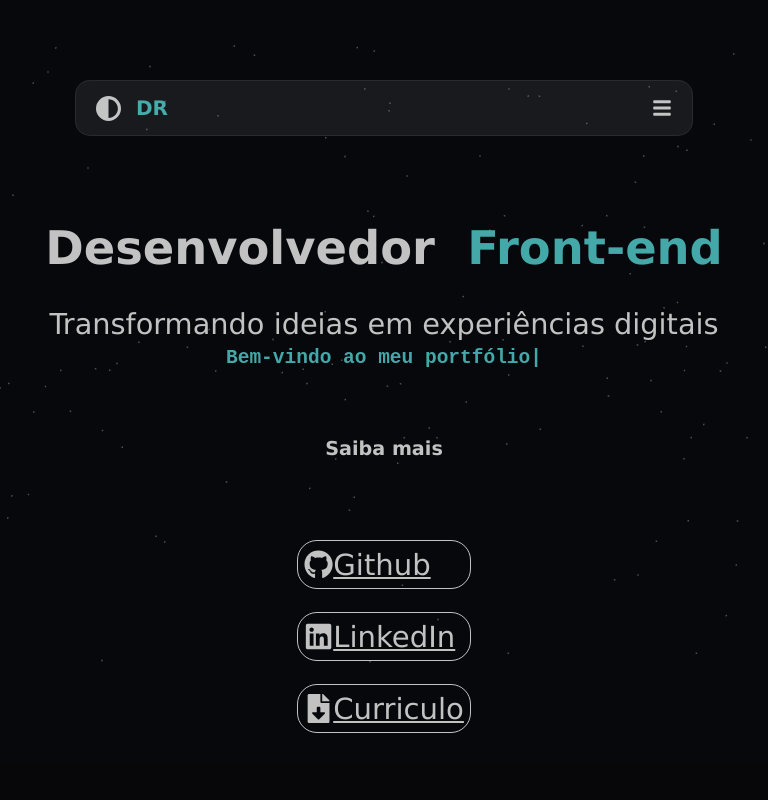
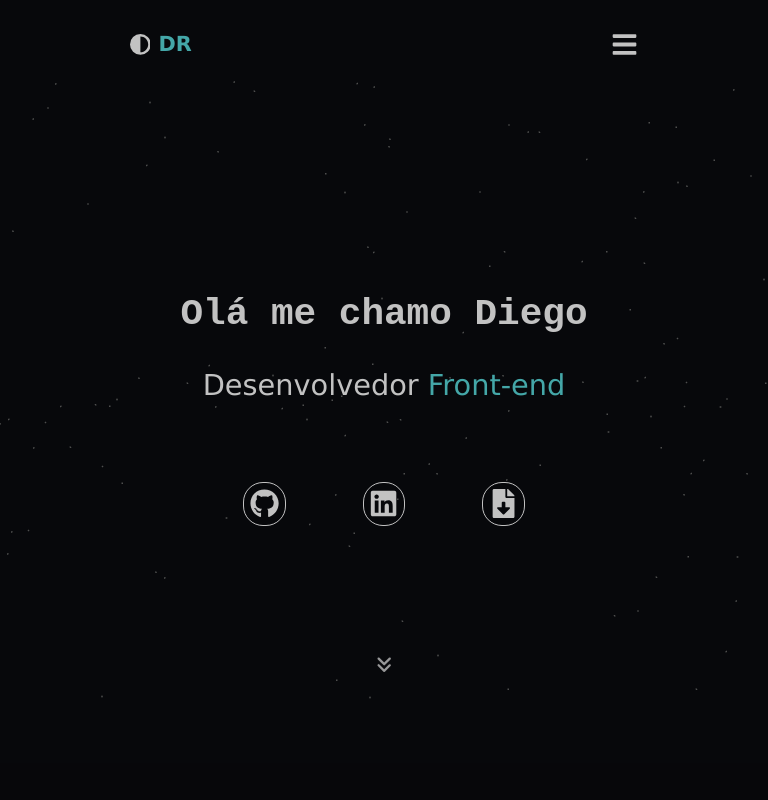
Before and after one commit to diegoramosds/projeto-portfolio, a React (Vite) app in the folder projeto-portfolio/: page / in a window 768 px wide. Shown: the top 800 px of the page. Built offline with nearby package versions, Linux system fonts and the light colour scheme.

Commit message:
Finalizando projeto

```diff
--- a/projeto-portfolio/src/Components/Footer/Footer.jsx
+++ b/projeto-portfolio/src/Components/Footer/Footer.jsx
@@ -1,6 +1,6 @@
 import './Footer.css';
 
-import { FaGithub, FaLinkedin, FaInstagram } from 'react-icons/fa';
+import { FaGithub, FaLinkedin } from 'react-icons/fa';
 import { MdEmail } from 'react-icons/md';
 
 
@@ -24,11 +24,6 @@ const Footer = () => {
             target="_blank" rel="noopener noreferrer"
             aria-label="Mande um email">
               <MdEmail/></a>
-
-              <a href="https://www.instagram.com/_diegoo_66/"
-              target="_blank" rel="noopener noreferrer"
-               aria-label="Visite meu Instagram">
-                <FaInstagram/></a>
       </div>
          <h3>Portfólio Dev!</h3>
          <p>Diego Ramos &copy; 2024</p>
--- a/projeto-portfolio/src/Components/NavBar/NavBar.css
+++ b/projeto-portfolio/src/Components/NavBar/NavBar.css
@@ -4,19 +4,33 @@ height: 0;
 z-index: 2;
 }
 .header-background {
-  width: 50%;
+  width: 100%;
   height: 0;
   display: flex;
+  gap: 100px;
   align-items: center;
-  justify-content: space-between;
+  justify-content: space-evenly;
   position: relative;
   top: 2em;
   height: 50px;
-  border: 1px solid #e4e4e415;
-  background-color: #e4e4e415;
   margin: 0 auto;
-  border-radius: 15px;
-  padding: 2px 20px;
+}
+.darkmode-container {
+  display: flex;
+  align-items: center;
+  gap: 8px;
+}
+.contact a{
+color: #e2e2e2da;
+font-weight: bolder;
+border: 2px solid;
+border-radius: 20px;
+padding: 5px 13px ;
+cursor: pointer;
+}
+.contact a:hover {
+color: #51c9cbd2;
+border: 2px solid #51c9cbd2;
 }
 .header-background p, .header-background svg{
 display: flex;
@@ -32,53 +46,15 @@ cursor: pointer;
 .header-background svg:hover{
   color: #51c9cbd2;
 }
-
-
 nav {
   display: flex;
+  margin-left: 5.6em;
   gap: 60px;
+  font-size: 1.1em;
 }
-
 .hamburger {
-  display:flex;
-  align-items: center;
-  z-index: 2;
-  cursor: pointer;
-  transition: transform 0.3s ease, scale 0.3s ease;
+  display:none;
 }
-.hamburger p {
-  font-size: .6em;
-}
-
-.overlay {
-  position: fixed;
-  left: -100%;
-  top: 0;
-  width: 100%;
-  height: 100%;
-  background: #0f0f13;
-  z-index: 1;
-  opacity: 0;
-  visibility: hidden;
-  transition: left 0.2s ease, opacity 0.3s ease, visibility 0s 0.3s;
-}
-
-.overlay.open {
-  left: 0;
-  opacity: 1;
-  visibility: visible;
-  transition: left 0.2s ease, opacity 0.3s ease;
-}
-
-
-.nav-menu.open {
-  display: flex;
-  flex-direction: column;
-  justify-content: center;
-  align-items: center;
-  padding-top: 8em;
-}
-
 .custom-link{
   margin: 10px;
   font-size: 1.1em;
@@ -87,7 +63,9 @@ nav {
   color:#e2e2e2da;
   position: relative;
 }
-
+.mobile-contact {
+  display: none;
+}
 .skill::after,
 .project::after,
 .cont::after {
@@ -107,31 +85,33 @@ nav {
   color:#51c9cbd2;
   font-weight: 600;
 }
-
 .skill:hover::after {
   width: 70px;
   height: 3px;
   left: 1px;
   right: auto;
 }
-
 .project:hover::after {
   width: 50px;
   height: 3px;
   left: 1px;
   right: auto;
 }
-
 .cont:hover::after {
-  width: 50px;
+  width: 35px;
   height: 3px;
   left: 1px;
   right: auto;
 }
-
-
 @media screen and (max-width: 766px) {
-
+  .contact {
+    display: none;
+  }
+  nav {
+    display: flex;
+    margin-left: 0;
+    gap: 50px;
+  }
   .custom-link{
   font-size: 1em;
   }
@@ -146,10 +126,9 @@ nav {
   }
 
   .header-background {
-    top: 3em;
-    width: 85%;
+    gap: 210px;
+    top: 1em;
   }
-
   @media (orientation: landscape)  {
     .nav-menu.open {
       padding-top: 4em;
@@ -165,31 +144,114 @@ nav {
 }
 
 @media screen and (min-width: 767px) and (max-width: 1250px) {
-
+  nav {
+    display: flex;
+    margin-left: 0;
+    gap: 80px;
+  }
   .custom-link{
-    margin: 1.3em;
-    font-size: 1em;
+    margin: 0;
+    font-size: 1.4em;
+  }
+  .header-background {
+    top: 1.2em;
+    gap: 290px;
   }
 
-  .header-background {
-    top: 5em;
-    width: 75%;
+  @media (orientation: landscape)  {
+    nav {
+    margin-left: 0;
+    }
+    .header-background {
+      top: 1.2em;
+      gap: 290px;
+    }
+  }
+}
+
+@media screen and (max-width: 1250px) {
+  .contact {
+    display: none;
+  }
+  .hamburger {
+    display:flex;
+    align-items: center;
+    z-index: 3;
+    font-size: 1.3em;
+    cursor: pointer;
+    transition: transform 0.3s ease, scale 0.3s ease;
+  }
+  .close-modal {
+    display: flex;
+    justify-content: flex-end;
+    padding: 1em;
+  }
+  .hamburger p {
+    font-size: .6em;
+  }
+  .header-background p, .header-background svg{
+    font-size: 1.3em;
+    }
+  .overlay {
+    position: fixed;
+    left: -100%;
+    top: 0;
+    width: 70%;
+    height: 100%;
+    background: #0f0f13;
+    z-index: 1;
+    opacity: 0;
+    visibility: hidden;
+    transition: left 0.2s ease, opacity 0.3s ease, visibility 0.3s 0.3s;
+  }
+.overlay.open {
+    left: 0;
+    opacity: 1;
+    visibility: visible;
+    overflow-y: auto;  /* Adiciona rolagem vertical se necessário */
+    transition: left 0.2s ease, opacity 0.3s ease;
   }
 
-  @media (orientation: landscape) {
-    .custom-link{
-      font-size: 1em;
-      margin: 0;
+  .overlay.open:before {
+    content: '';
+    position: fixed;
+    top: 0;
+    left: 0;
+    width: 100%;
+    height: 100%;
+    background: #0f0f13e3;
+    z-index: -1;
+    opacity: 1;
+    visibility: visible;
+    transition: opacity 0.3s ease, visibility 0s 0.3s;
+  }
+
+  nav {
+    display: flex;
+    flex-direction: column;
+    margin-left: 0;
+    gap: 10px;
+    font-size: 1.1em;
+  }
+  .custom-link {
+    width: 0;
+    margin: 1em;
+  }
+  .mobile-contact {
+    display: flex;
+    justify-content: center;
+    width: 70%;
+    margin: 0 auto;
+    margin-top: 1em;
+    color: #e2e2e2da;
+    font-weight: bolder;
+    border: 1px solid;
+    border-radius: 20px;
+    padding: 5px 10px ;
+    cursor: pointer;
     }
-    .header-background {
-      top: 1em;
-      width: 65vw;
+    .mobile-contact:hover {
+      color: #51c9cbd2;
+      border: 1px solid #51c9cbd2;
     }
-
-    .nav-menu.open {
-      padding-top: 4em;
-      font-size: 1.1em;
-    }
-
-  }
 }
--- a/projeto-portfolio/src/Components/NavBar/NavBar.jsx
+++ b/projeto-portfolio/src/Components/NavBar/NavBar.jsx
@@ -6,6 +6,11 @@ import DarkMode from '../DarkMode/DarkMode';
 
 
 function Header() {
+  function scrollToAbout() {
+    closeMenu();
+    const skillsElement = document.getElementById('about');
+    skillsElement.scrollIntoView({ behavior: 'smooth' });
+  }
   function scrollToSkills() {
     closeMenu();
     const skillsElement = document.getElementById('skills');
@@ -22,7 +27,6 @@ function Header() {
     const skillsElement = document.getElementById('contact');
     skillsElement.scrollIntoView({ behavior: 'smooth' });
   }
-
   const [isOpen, setIsOpen] = useState(false);
 
   const toggleMenu = () => {
@@ -46,26 +50,33 @@ function Header() {
 
       <div className="header-container">
         <div className='header-background'>
-         <p><span><DarkMode/></span><strong className='important-name'>DR</strong></p>
+         <div className='darkmode-container'>
+          <DarkMode/>
+           <p>
+            <strong className='important-name'>DR</strong>
+            </p>
+         </div>
 
           {isOpen && <div className="overlay" onClick={closeMenu}></div>}
 
-          {isOpen ?  <div className="hamburger" onClick={toggleMenu}><FaTimes className="icon rotate"/> </div>
-          : <div className="hamburger" onClick={toggleMenu}><FaBars className="icon rotate"/> </div>
+          {!isOpen && <div className="hamburger" onClick={toggleMenu}>
+          <FaBars className="icon rotate"/> </div>
           }
 
           <div className={`overlay ${isOpen ? 'open' : ''}`} onClick={closeMenu}>
-            <nav className={`nav-menu ${isOpen ? 'open' : ''}`}>
+          <div className="hamburger close-modal" onClick={toggleMenu}>
+          <FaTimes className="icon rotate"/> </div>
+            <nav>
+            <a onClick={scrollToAbout} className="custom-link cont">Sobre</a>
             <a  onClick={scrollToSkills} className="custom-link skill">Habilidades</a>
             <a onClick={scrollToProjects} className="custom-link project">Projetos</a>
-            <a onClick={scrollToContact} className="custom-link cont">Contato</a>
+            <a onClick={scrollToContact} className="custom-link mobile-contact">Entre em Contato</a>
             </nav>
           </div>
+          <div className="contact">
+            <a onClick={scrollToContact}>Entre em Contato</a>
+          </div>
         </div>
-
-      </div>
-
-    );
-  }
-
-  export default Header;
+    </div>
+    );}
+export default Header;
--- a/projeto-portfolio/src/Components/Typing/TypingEffect.jsx
+++ b/projeto-portfolio/src/Components/Typing/TypingEffect.jsx
@@ -3,13 +3,13 @@ import './TypingEffect.css';
 
 const TypingEffect = () => {
   const [text, setText] = useState('');
-  const [isCompleted, setIsCompleted] = useState(false); // Verifica se a digitação foi concluída
-  const typingSpeed = 120;
+  const [isCompleted, setIsCompleted] = useState(false);
+  const typingSpeed = 60;
   const isMounted = useRef(true);
 
   // eslint-disable-next-line react-hooks/exhaustive-deps
   const phrases = [
-    "Bem-vindo ao meu portfólio",
+    "Olá me chamo Diego",
   ];
 
   useEffect(() => {
@@ -42,9 +42,9 @@ const TypingEffect = () => {
   }, [text, isCompleted, phrases]);
 
   return (
-    <div className="typing-effect" translate="no">
+    <div className="typing-effect">
       <span>{text}</span>
-      <span className="cursor">|</span>
+      <span className="cursor" ></span>
     </div>
   );
 };
--- a/projeto-portfolio/src/pages/Home/Home.jsx
+++ b/projeto-portfolio/src/pages/Home/Home.jsx
@@ -5,43 +5,37 @@ import TypingEffect from '../../Components/Typing/TypingEffect';
 
 // Icons
 import { FaGithub, FaLinkedin, FaFileDownload } from 'react-icons/fa';
+import { HiChevronDoubleDown } from "react-icons/hi";
 import ParticleBackground from '../../Components/Particles';
 
+function scrollToAbout() {
+  const goDown = document.getElementById('about');
+  goDown.scrollIntoView({behavior: "smooth"})
+}
+
 function Home() {
-  function scrollToAbout() {
-    const skillsElement = document.getElementById('about');
-    skillsElement.scrollIntoView({ behavior: 'smooth' });
-  }
 
   return (
     <div className='main-home'>
-      <div className='particle'>
-        <ParticleBackground />
+      <ParticleBackground />
+        <div className='text-container'>
+        <h1><TypingEffect /></h1>
+        <p>Desenvolvedor <span className='important-name'>Front-end</span></p>
+        </div>
+
+      <div className='icons-about'>
+          <p><a href="https://github.com/diegoramosds"target="_blank" rel="preload" aria-label="Visite meu GitHub">
+          <FaGithub title='Acessar github'/></a></p>
+          <p><a href="https://www.linkedin.com/in/diego-rds/" target="_blank" rel="preload"  aria-label="Visite meu LinkedIn">
+          <FaLinkedin title='Acessar LinkedIn'/></a></p>
+          <p><a href="/cv-diego_ramos.pdf" rel="preload" target="_blank"  aria-label="Baixar Curriculo">
+          <FaFileDownload title='Acessar Curriculo'/></a></p>
+      </div>
+       <div className='go-down'>
+       <HiChevronDoubleDown onClick={scrollToAbout}/>
+       </div>
       </div>
 
-      <div className='all-texts'>
-        <div className='text-container'>
-          <h1>Desenvolvedor &nbsp;<strong className='important-name'>Front-end</strong> </h1>
-          <p>Transformando ideias em experiências digitais</p>
-        </div>
-        <div className='typing'>
-          <h2><TypingEffect /></h2>
-        </div>
-        <div className='about-home about'>
-          <p onClick={scrollToAbout}>Saiba mais</p>
-        </div>
-      </div>
-      <div className='icons-about'>
-        <div className='icons'>
-          <p><a href="https://github.com/diegoramosds"target="_blank"rel="noopener noreferrer" aria-label="Visite meu GitHub">
-          <FaGithub />Github</a></p>
-          <p><a href="https://www.linkedin.com/in/diego-rds/" target="_blank"rel="noopener noreferrer"  aria-label="Visite meu LinkedIn">
-          <FaLinkedin />LinkedIn</a></p>
-          <p><a href="/cv-diego_ramos.pdf" rel="noopener noreferrer" target="_blank"  aria-label="Baixar Curriculo">
-          <FaFileDownload />Curriculo</a></p>
-          </div>
-        </div>
-    </div>
   );
 }
 
```
Also changed, not shown: projeto-portfolio/src/pages/AboutMe/AboutMe.jsx (+3 -7 lines), projeto-portfolio/src/pages/Projects/Projects.jsx (+11 -11 lines).
